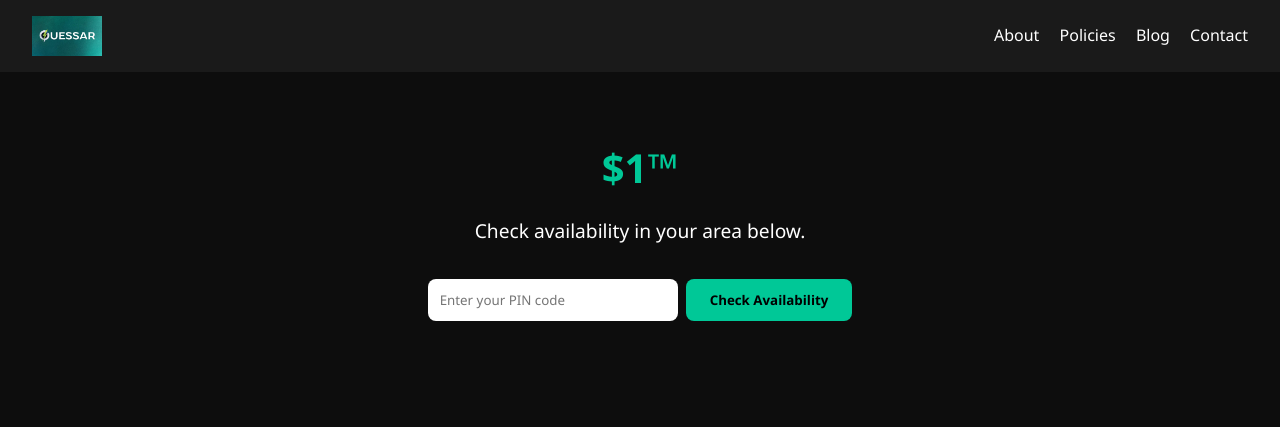
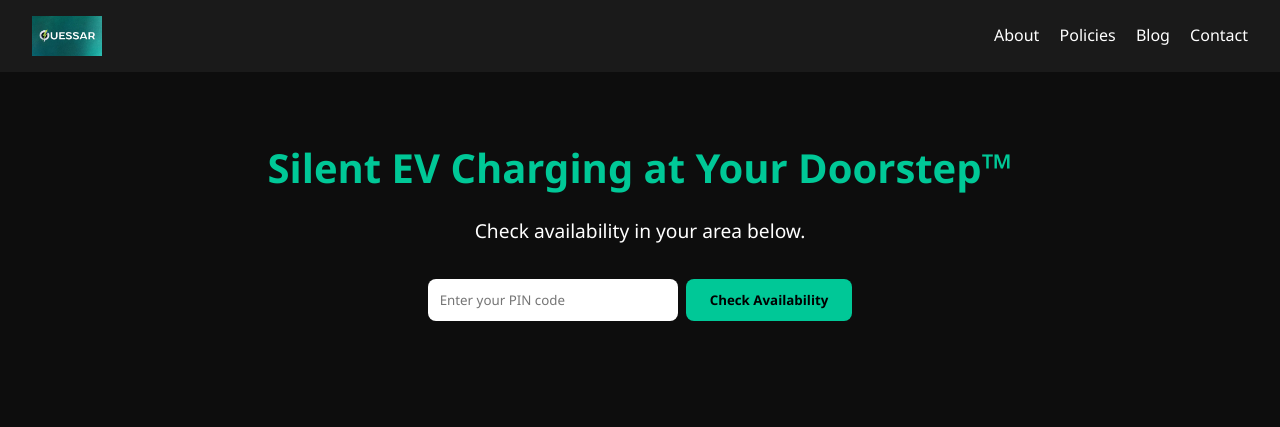
Before and after one commit to AbhinavTR/Quessar, a plain HTML site: page index.html in a window 1280 px wide. Shown: the top 427 px of the page. Drawn offline with Linux system fonts and the light colour scheme.

Commit message:
Update index.html

```diff
--- a/index.html
+++ b/index.html
@@ -3,7 +3,7 @@
 <head>
   <meta charset="UTF-8" />
   <meta name="viewport" content="width=device-width, initial-scale=1.0" />
-  <title>$1™</title>
+  <title>Quessar™ - Silent Door-to-Door EV Charging</title>
   <meta name="description" content="Quessar offers silent, fast, door-to-door EV charging services using modular mobile charging units. Get your EV charged wherever you are — no charging station needed." />
   <meta name="keywords" content="EV charging, electric vehicles, doorstep EV charging, Quessar, mobile EV charger, Bangalore EV charging, silent EV charging" />
   <meta name="author" content="Quessar" />
@@ -51,7 +51,7 @@
     </nav>
   </header>
   <section class="hero">
-    <h1>$1™</h1>
+    <h1>Silent EV Charging at Your Doorstep™</h1>
     <p>Check availability in your area below.</p>
     <form id="pincodeForm">
       <input type="text" id="pincodeInput" placeholder="Enter your PIN code" required />
```
